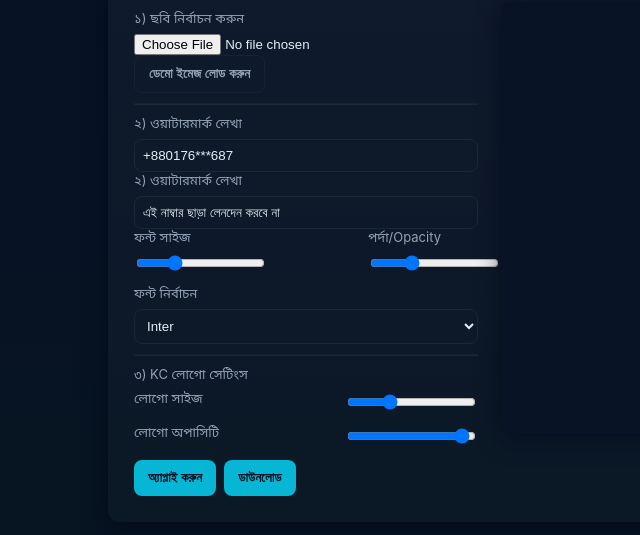
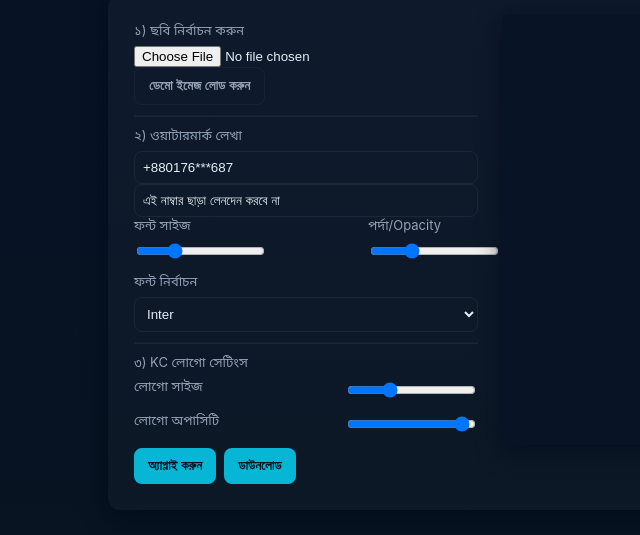
Before and after one commit to trishamoniservice-687/Photo-Editor-, a plain HTML site: page index.html in a window 1280 px wide. Shown: the part 175-710 px from the top of the page, without its empty margins (42-682 px from the left). Drawn offline with Linux system fonts and the light colour scheme.

Commit message:
Update index.html

```diff
--- a/index.html
+++ b/index.html
@@ -50,7 +50,6 @@
 
         <label>২) ওয়াটারমার্ক লেখা</label>
         <input id="wmText" type="text" value="+880176***687">
-        <label>২) ওয়াটারমার্ক লেখা</label>
         <input id="wmText" type="text" value="এই নাম্বার ছাড়া লেনদেন করবে না">
 
         <div class="row">
```
